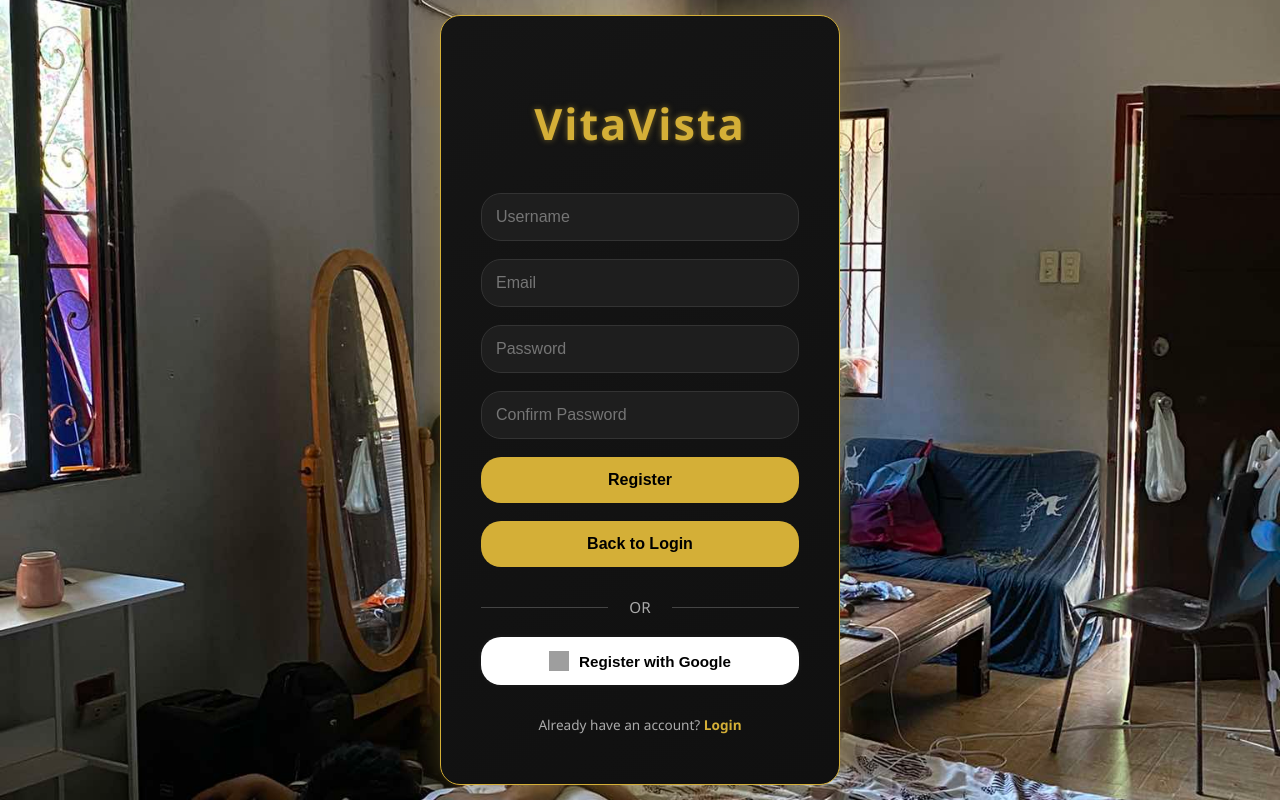
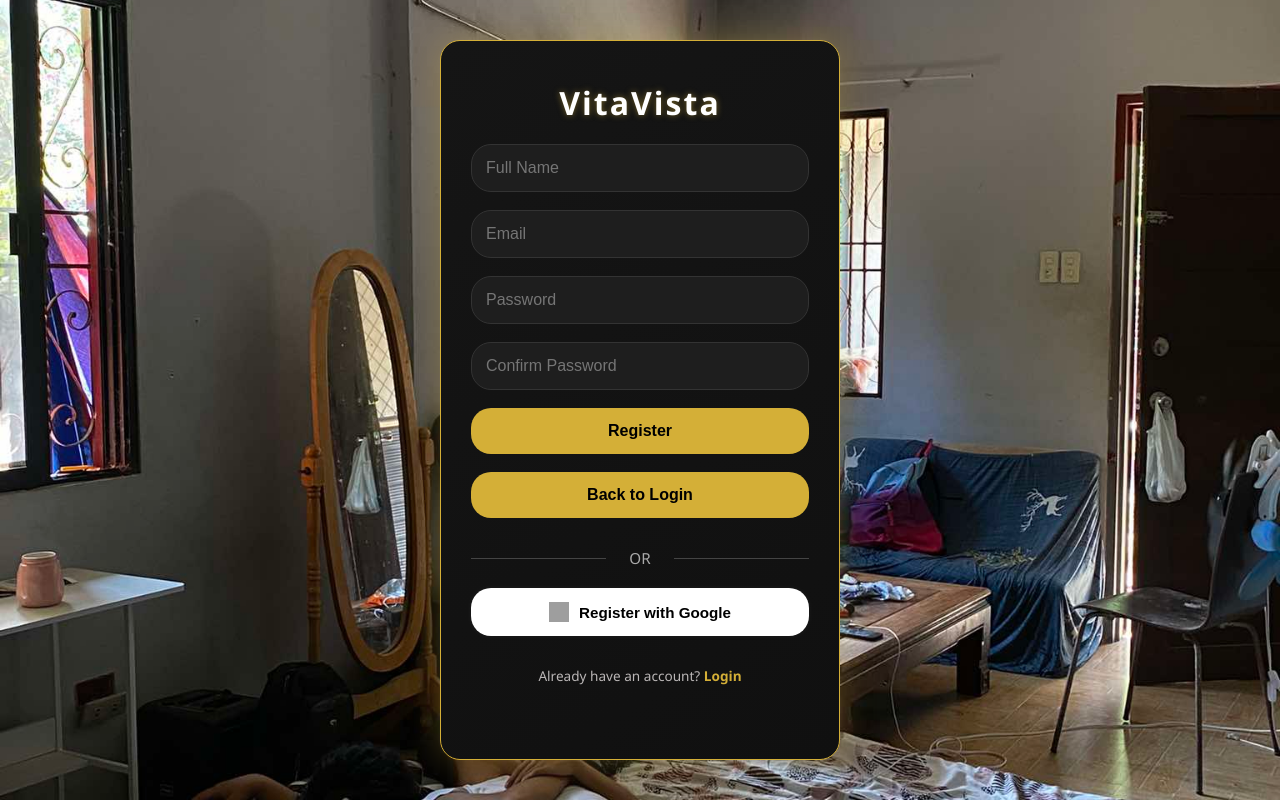
Before and after one commit to Roi-05/VitaVista-Apartment, a PHP site: page /register.php in a window 1280 px wide. Run offline with PHP 8.4, Linux system fonts and the light colour scheme; a stand-in replaces the project's code that opens the database connection; grey boxes are pictures that could not be loaded.

Commit message:
Fix register

```diff
--- a/register.php
+++ b/register.php
@@ -1,8 +1,8 @@
 <?php
-include 'backend/db.php';
+require __DIR__ . '/database/db.php';
 
 if ($_SERVER['REQUEST_METHOD'] === 'POST') {
-    $username = $_POST['username'];
+    $fullname = $_POST['fullname'];
     $email = $_POST['email'];
     $password = $_POST['password'];
     $confirmPassword = $_POST['confirm_password'];
@@ -13,8 +13,8 @@ if ($_SERVER['REQUEST_METHOD'] === 'POST') {
         $hashedPassword = password_hash($password, PASSWORD_BCRYPT);
 
         try {
-            $stmt = $pdo->prepare("INSERT INTO users (username, email, password) VALUES (?, ?, ?)");
-            $stmt->execute([$username, $email, $hashedPassword]);
+            $stmt = $pdo->prepare("INSERT INTO users (fullname, email, password) VALUES (?, ?, ?)");
+            $stmt->execute([$fullname, $email, $hashedPassword]);
             $success = "Registration successful! You can now log in.";
         } catch (PDOException $e) {
             $error = "Error: " . $e->getMessage();
@@ -41,7 +41,7 @@ if ($_SERVER['REQUEST_METHOD'] === 'POST') {
         <p style="color: green; text-align: center;"><?php echo $success; ?></p>
     <?php endif; ?>
     <form method="POST" action="register.php">
-      <input class="text" type="text" name="username" placeholder="Username" required>
+      <input class="text" type="text" name="fullname" placeholder="Full Name" required>
       <input class="email" type="email" name="email" placeholder="Email" required>
       <input class="password" type="password" name="password" placeholder="Password" required>
       <input class="password" type="password" name="confirm_password" placeholder="Confirm Password" required>
--- a/styles/register.css
+++ b/styles/register.css
@@ -1,14 +1,3 @@
-:root {
-    --gold: #d4af37;
-    --gold-hover: #b89430;
-    --black: #0e0e0e;
-    --dark-gray: #151515;
-    --input-bg: #1e1e1e;
-    --text-light: #f9f9f9;
-    --muted: #aaaaaa;
-    --squircle-radius: 20px;
-  }
-
 * {
   box-sizing: border-box;
 }
@@ -18,32 +7,33 @@
   padding: 0;
   font-family: 'Segoe UI', Tahoma, Geneva, Verdana, sans-serif;
   background-image: url('/Pictures/slep.jpg');
-    color: var(--text-light);
-    display: flex;
-    align-items: center;
-    justify-content: center;
-    height: 100vh;
-    width: 100vw;
   background-size: cover;
   background-position: center;
   background-repeat: no-repeat;
+  min-height: 100vh;
+
+  display: flex;
+  justify-content: center;
+  align-items: center;
+  color: #f9f9f9;
 }
 
 .login-container {
-    background: linear-gradient(145deg, var(--dark-gray), #101010);
-    padding: 50px 40px;
-    border-radius: var(--squircle-radius);
+  background: linear-gradient(145deg, #151515, #101010);
+  padding: 40px 30px;
+  border-radius: 20px;
   box-shadow: 0 0 35px rgba(212, 175, 55, 0.3), 0 0 5px rgba(255, 255, 255, 0.05);
   width: 100%;
   max-width: 400px;
-    border: 1px solid var(--gold);
+  min-height: 90vh;
+  border: 1px solid #d4af37;
 }
 
 .login-container h1 {
   text-align: center;
-    color: var(--gold);
-    font-size: 2.7em;
-    margin-bottom: 40px;
+  color: white;
+  font-size: 2rem;
+  margin: 0;
   letter-spacing: 2px;
   text-shadow: 0 0 6px rgba(212, 175, 55, 0.5);
 }
@@ -52,25 +42,25 @@
   display: flex;
   flex-direction: column;
   gap: 18px;
+  margin-top: 20px;
 }
 
-  /* Inputs */
 .text,
 .email,
 .password {
-    background-color: var(--input-bg);
+  background-color: #1e1e1e;
   border: 1px solid #333;
-    border-radius: var(--squircle-radius);
+  border-radius: 20px;
   padding: 14px;
   font-size: 1em;
-    color: var(--text-light);
+  color: #f9f9f9;
   transition: border 0.3s ease, box-shadow 0.3s ease;
 }
 
 .text:focus,
 .email:focus,
 .password:focus {
-    border-color: var(--gold);
+  border-color: #d4af37;
   outline: none;
   box-shadow: 0 0 10px rgba(212, 175, 55, 0.4);
 }
@@ -78,9 +68,9 @@
 /* Buttons */
 .submit-btn,
 .back-btn {
-    background-color: var(--gold);
+  background-color: #d4af37;
   border: none;
-    border-radius: var(--squircle-radius);
+  border-radius: 20px;
   padding: 14px;
   font-size: 1em;
   font-weight: bold;
@@ -91,14 +81,14 @@
 
 .submit-btn:hover,
 .back-btn:hover {
-    background-color: var(--gold-hover);
+  background-color: #b89430;
   transform: translateY(-1px);
 }
 
 /* Divider */
 .divider {
   text-align: center;
-    color: var(--muted);
+  color: #aaaaaa;
   margin: 30px 0 20px;
   font-size: 0.95em;
   position: relative;
@@ -133,7 +123,7 @@
   padding: 14px;
   width: 100%;
   border: none;
-    border-radius: var(--squircle-radius);
+  border-radius: 20px;
   cursor: pointer;
   transition: background-color 0.3s ease;
   font-size: 0.95em;
@@ -155,11 +145,11 @@
   margin-top: 30px;
   text-align: center;
   font-size: 0.85em;
-    color: var(--muted);
+  color:  rgb(186, 182, 182);
 }
 
 .footer-text a {
-    color: var(--gold);
+  color: #d4af37;
   text-decoration: none;
   font-weight: bold;
 }
```
Lines whose indentation alone changed are shown as unchanged.
